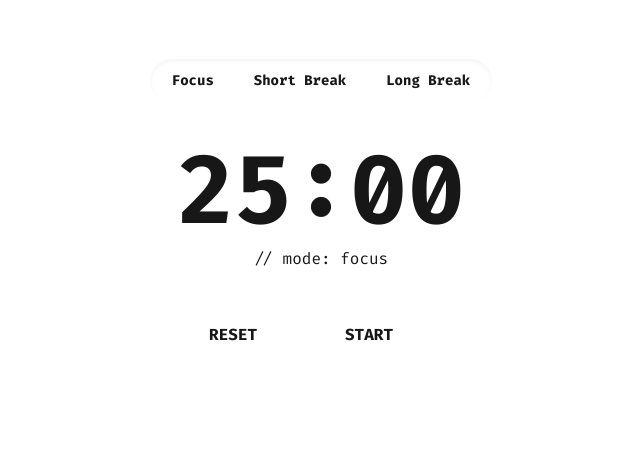
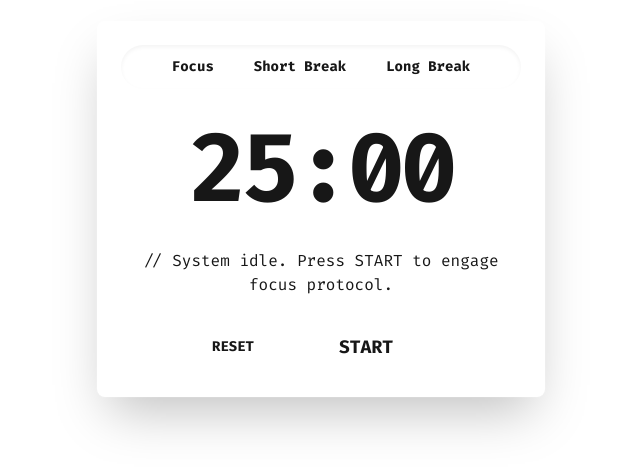
Before and after one commit to rakaarfi/pomozone, a Next.js app: page / in a window 1280 px wide. Shown: the part 191-662 px from the top of the page, without its empty margins (319-959 px from the left). Built offline with nearby package versions, Linux system fonts and the light colour scheme.

Commit message:
feat: complete Sprint 2 - refactor to terminal panel UI & add dynamic output
Also added base styles for button cursor to improve UX.

```diff
--- a/app/globals.css
+++ b/app/globals.css
@@ -36,3 +36,11 @@ body {
   font-variant-ligatures: common-ligatures;
   font-feature-settings: "liga" on;
 }
+
+@layer base {
+
+  button:not(:disabled),
+  [role="button"]:not(:disabled) {
+    cursor: pointer;
+  }
+}
--- a/app/page.tsx
+++ b/app/page.tsx
@@ -4,50 +4,53 @@
 import { useTimerStore } from '../store/timerStore';
 import { useTimer } from '../hooks/useTimer';
 import { ModeSelector } from '../components/core/ModeSelector';
-
-const formatTime = (seconds: number) => {
-  const mins = Math.floor(seconds / 60);
-  const secs = seconds % 60;
-  return `${String(mins).padStart(2, '0')}:${String(secs).padStart(2, '0')}`;
-};
+import { TerminalOutput } from '../components/core/TerminalOutput'; // Impor komponen baru
+import { formatTime } from '../lib/utils'; // Impor dari file utilitas
 
 export default function Home() {
   useTimer();
 
+  // Ambil state dan aksi secara individual (aturan emas!)
+  const isRunning = useTimerStore((state) => state.isRunning);
   const timeLeft = useTimerStore((state) => state.timeLeft);
-  const isRunning = useTimerStore((state) => state.isRunning);
-  const mode = useTimerStore((state) => state.mode);
   const startTimer = useTimerStore((state) => state.startTimer);
   const pauseTimer = useTimerStore((state) => state.pauseTimer);
   const resetTimer = useTimerStore((state) => state.resetTimer);
 
   return (
-    <main className="flex min-h-screen flex-col items-center justify-center p-12 space-y-10">
+    <main className="flex min-h-screen flex-col items-center justify-center p-4 sm:p-12">
+      {/* Ini adalah "Panel Terminal" utama kita */}
+      <div className="w-full max-w-md space-y-8 rounded-lg bg-[--bg] p-6 shadow-2xl ring-1 ring-white/10">
 
+        {/* 1. Mode Selector di paling atas */}
         <ModeSelector />
 
+        {/* 2. Area Tampilan Utama */}
         <div className="text-center">
-        <h1 className="text-8xl font-bold text-[--text]">
+          <h1 className="text-8xl font-bold text-[--text] tracking-tighter">
             {formatTime(timeLeft)}
           </h1>
-        <p className="mt-2 text-[--comment]">
-          // mode: {mode}
-        </p>
         </div>
 
-      <div className="flex items-center gap-4">
+        {/* 3. Output Terminal Dinamis */}
+        <TerminalOutput />
+
+        {/* 4. Area Kontrol di paling bawah */}
+        <div className="flex items-center justify-center gap-4">
           <button
             onClick={resetTimer}
-          className="px-4 py-3 bg-transparent text-[--comment] font-bold rounded-md hover:text-[--text]"
+            className="px-4 py-3 text-sm font-bold uppercase text-[--comment] transition-colors hover:text-[--text]"
           >
-          RESET
+            Reset
           </button>
           <button
             onClick={isRunning ? pauseTimer : startTimer}
-          className="w-40 px-8 py-3 bg-[--accent] text-[--bg] font-bold rounded-md hover:opacity-90 transition-opacity"
+            className="w-40 rounded-md bg-[--accent] py-3 text-lg font-bold uppercase text-[--bg] transition-opacity hover:opacity-90"
           >
-          {isRunning ? 'PAUSE' : 'START'}
+            {isRunning ? 'Pause' : 'Start'}
           </button>
+        </div>
+
       </div>
     </main>
   );
--- /dev/null
+++ b/components/core/TerminalOutput.tsx
@@ -0,0 +1,37 @@
+// components/core/TerminalOutput.tsx
+'use client';
+
+import { useTimerStore } from '../../store/timerStore';
+import { formatTime } from '../../lib/utils'; // Impor dari file utilitas baru
+
+export const TerminalOutput = () => {
+    // Ambil semua state yang dibutuhkan secara individual
+    const isRunning = useTimerStore((state) => state.isRunning);
+    const mode = useTimerStore((state) => state.mode);
+    const timeLeft = useTimerStore((state) => state.timeLeft);
+
+    let message = '';
+
+    // Tentukan pesan berdasarkan state saat ini
+    if (isRunning) {
+        if (mode === 'focus') {
+            message = `// ${formatTime(timeLeft)} remaining... focus mode active. Keep it up!`;
+        } else if (mode === 'shortBreak') {
+            message = `// Short break... time to recharge. Back in ${formatTime(timeLeft)}.`;
+        } else {
+            message = `// Long break. You've earned it! Stretch your legs. ${formatTime(timeLeft)} left.`;
+        }
+    } else {
+        if (mode === 'focus') {
+            message = '// System idle. Press START to engage focus protocol.';
+        } else {
+            message = '// Break period. Press START when you are ready to resume.';
+        }
+    }
+
+    return (
+        <div className="h-10 text-center text-[--comment]">
+            <p>{message}</p>
+        </div>
+    );
+};
--- /dev/null
+++ b/lib/utils.ts
@@ -0,0 +1,6 @@
+// lib/utils.ts
+export const formatTime = (seconds: number): string => {
+    const mins = Math.floor(seconds / 60);
+    const secs = seconds % 60;
+    return `${String(mins).padStart(2, '0')}:${String(secs).padStart(2, '0')}`;
+};
```
Lines whose indentation alone changed are shown as unchanged.
